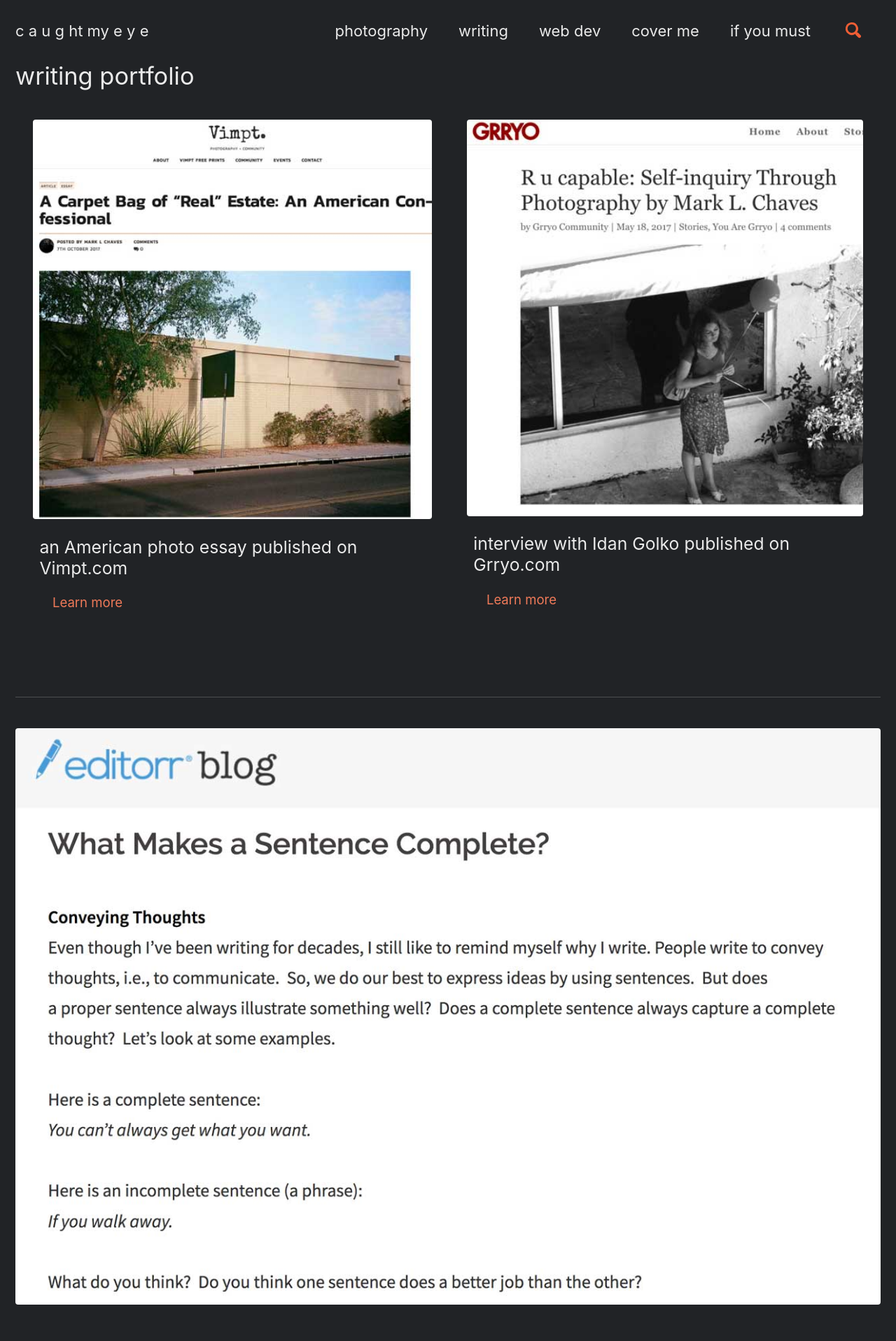
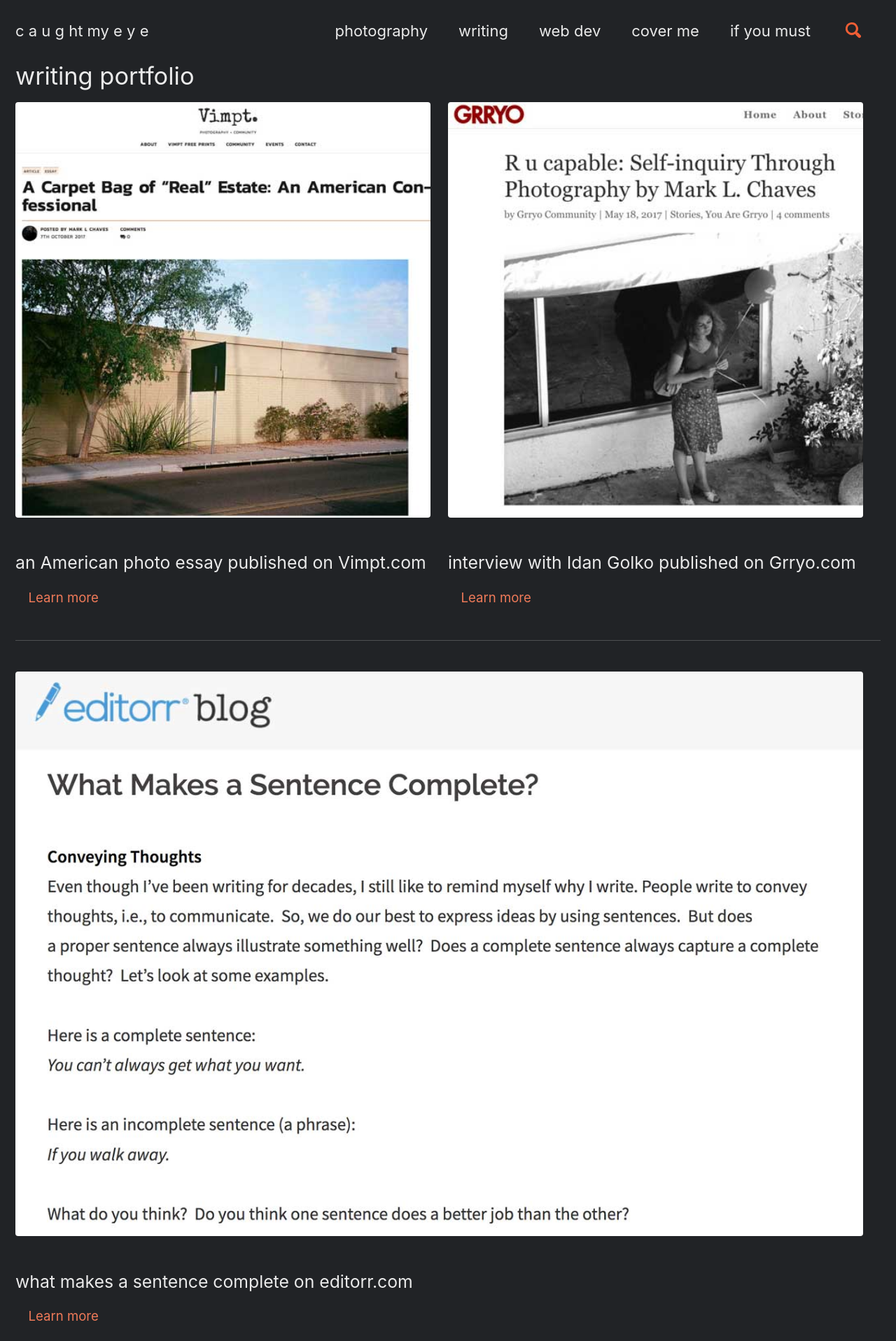
Before and after one commit to marklchaves/caughtmyeye, a Jekyll site: the page built from _pages/writing.md, in a window 1280 px wide. Shown: the top 1917 px of the page at 70% size. Built offline with Jekyll 4.4.1, drawn with Linux system fonts in a browser that asks for light colours; cached includes are drawn as plain includes; nearby versions of some CDN libraries.

Commit message:
Starting Maldives, fixed center align feature rows

```diff
--- a/_includes/head/custom.html
+++ b/_includes/head/custom.html
@@ -32,6 +32,8 @@
   <link rel="stylesheet" type="text/css" href="/assets/css/my-splash.css">
 {% endif %}
 
+<meta name="theme-color" content="#F05E35"/>
+
 <link rel="manifest" href="manifest.webmanifest">
 
 <script>
--- a/_pages/writing.md
+++ b/_pages/writing.md
@@ -42,7 +42,7 @@
 ---
 # writing portfolio
 
-{% include feature_row id="feature_row1" %}
+{% include feature_row id="feature_row1" type="center" %}
 
 {% include feature_row id="feature_row2" type="center" %}
 
@@ -51,6 +51,6 @@
 {% include feature_row id="feature_row4" type="center" %}
 
 ## Print
-{% include feature_row id="feature_row5" %}
+{% include feature_row id="feature_row5" type="center" %}
 
 More on [Medium](https://medium.com/@marklchaves), [diaforlife](http://diaforlife.com/authors/123), [inBali.org](http://www.inbali.org/author/mark_chaves/), [Balipedia](https://balipedia.com/profile/marklchaves), & [DEV](https://dev.to/marklchaves).
--- a/_sass/minimal-mistakes/_archive.scss
+++ b/_sass/minimal-mistakes/_archive.scss
@@ -259,6 +259,7 @@
 @media screen and (min-width: 667px) {
   .feature__wrapper {
     display: flex; /* Mobile First ~mlc */
+    column-gap: 2%;
   }
 }
 
```
Also changed, not shown: assets/images/maldives/1-mark-chaves-dhoni-captain-ed-wb.jpg (added), assets/images/maldives/5-mark-chaves-maldives-main-street-mantas-wb.jpg (added), assets/images/maldives/6-mark-chaves-maldives-football-practise-wb.jpg (added), assets/images/maldives/8-mark-chaves-maldives-rubbish-trees-wb.jpg (added), assets/images/maldives/maldives-cocoa-lagoon-and-storms-wb.jpg (added), assets/images/maldives/maldives-cocoa-sand-bar-one-person-storm-wb.jpg (added), assets/images/maldives/maldives-cocoa-sand-bar-rina-sunrise-1-wb.jpg (added), assets/images/maldives/maldives-maafushi-lonely-boat-ocean-storm-no-edit-wb.jpg (added), assets/images/maldives/maldives-maafushi-sailor-dhoni-2-1280w.jpg (added), assets/images/maldives/maldives-male-city-harbour-man-cr-720w.jpg (added), assets/images/maldives/maldives-male-harbour-1280w.jpg (added), 1 other file.
